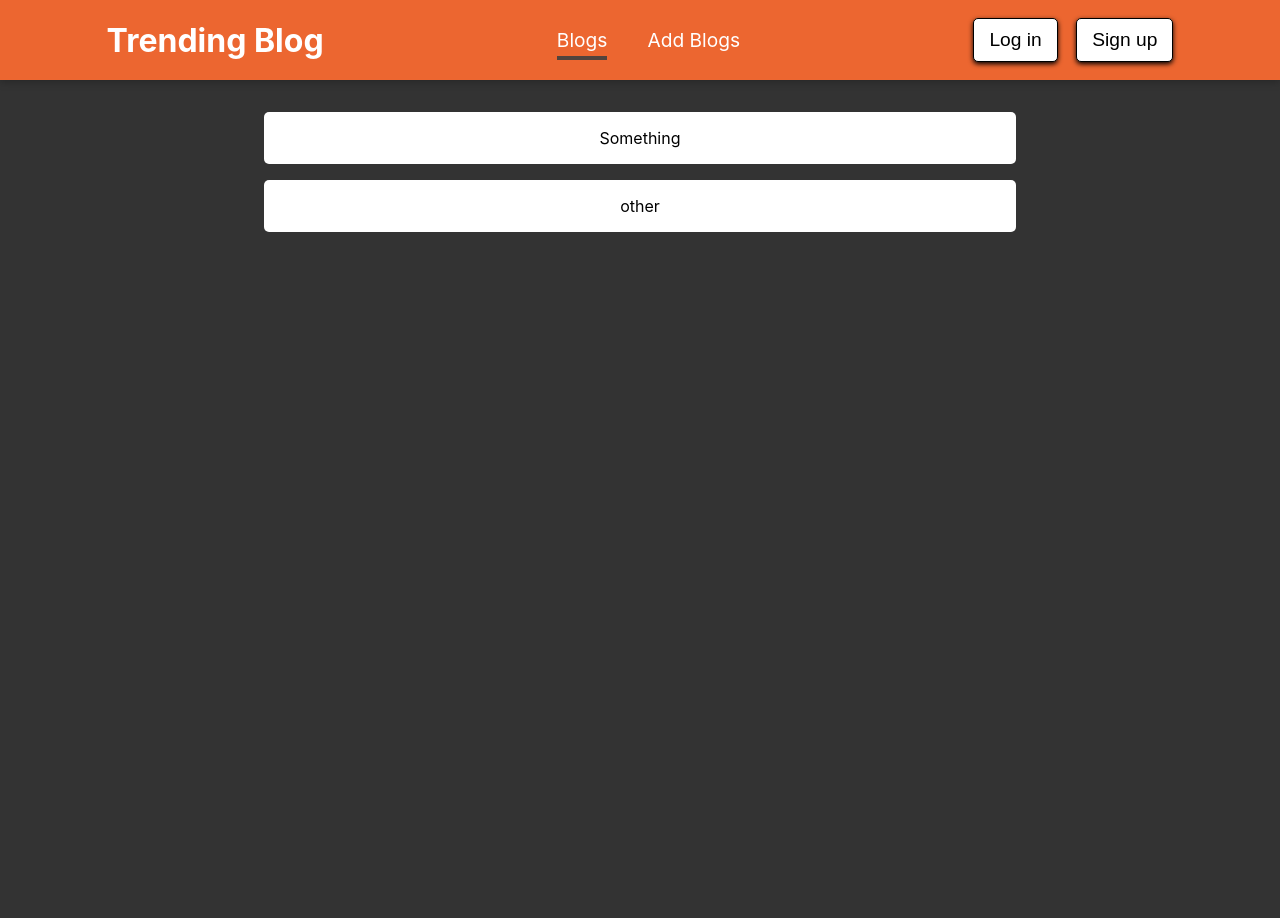
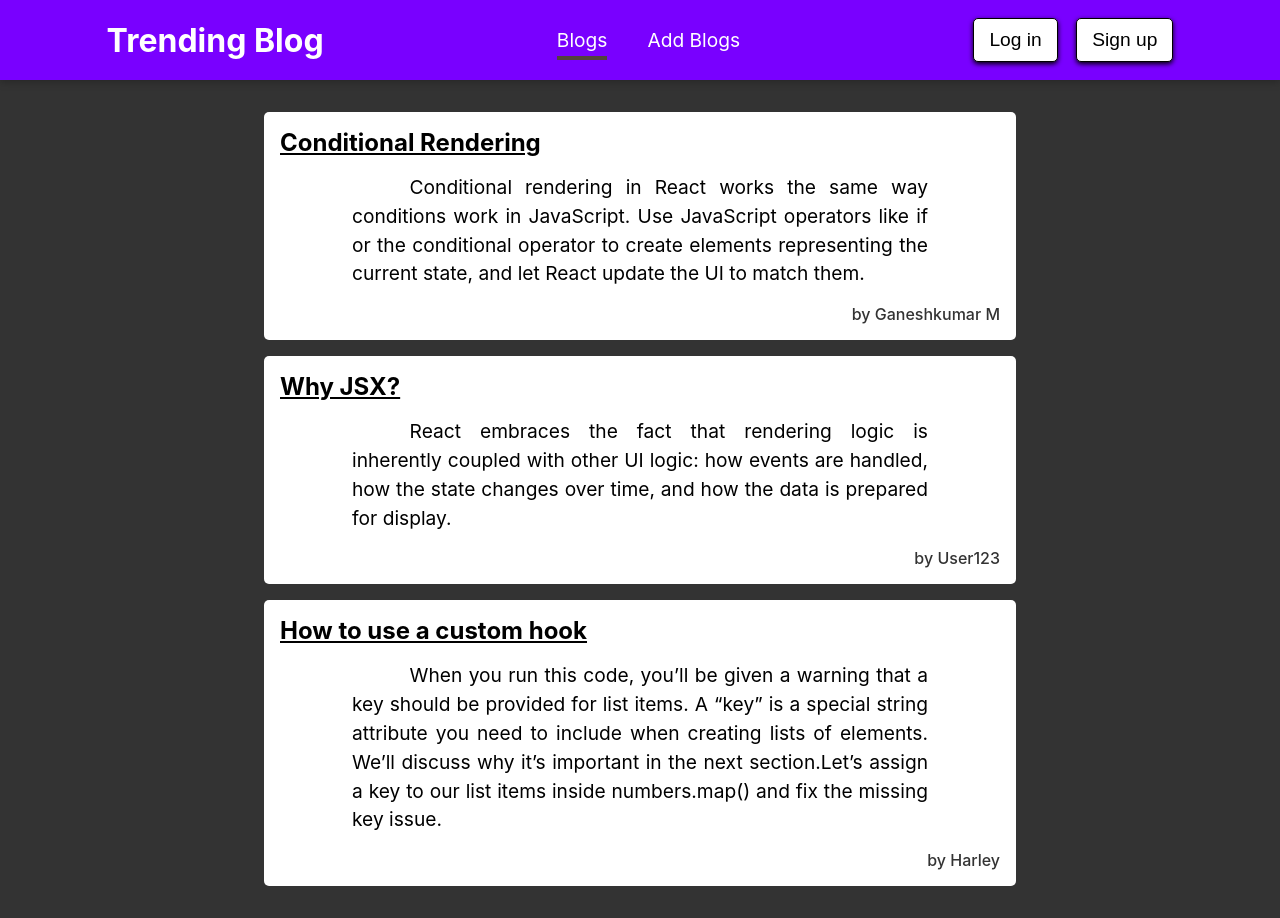
Before and after one commit to Ganeshkumar29401/ReactLogin, a React (Create React App) app: page /blogs in a window 1280 px wide. Before the commit the page ends 800 px from the top, so only its background shows below. Built offline with nearby package versions, Linux system fonts and the light colour scheme.

Commit message:
dummy bloglist added

```diff
--- a/src/components/Auth/auth.module.css
+++ b/src/components/Auth/auth.module.css
@@ -53,7 +53,7 @@
   }
 
   .inputControl input:focus {
-    border-color: black;
+    border-color: #7900FF;
     background-color: rgb(177, 201, 247);
   }
 
@@ -76,7 +76,7 @@
 
   .actions button {
     border: none;
-    background: #d16533;
+    background: #7900FF;
     padding: 0.6rem 0.8rem;
     margin: 0.6rem 0 1rem 0.5rem;
     color: #fff;
@@ -88,7 +88,7 @@
 
   .actions button:hover,
   .actions button:active {
-    background: #d16533;
+    background: #7900FF;
     color: #fff;
     transition: 0.2s;
   }
--- a/src/components/Blog/Blog.js
+++ b/src/components/Blog/Blog.js
@@ -1,9 +1,37 @@
 import classes from "./Blog.module.css";
+import BlogList from "./BlogList";
+const DummyData = [
+  {
+    id: "b1",
+    title: "Conditional Rendering",
+    description: "Conditional rendering in React works the same way conditions work in JavaScript. Use JavaScript operators like if or the conditional operator to create elements representing the current state, and let React update the UI to match them.",
+    author: "Ganeshkumar M",
+  },
+  {
+    id: "b2",
+    title: "Why JSX?",
+    description: "React embraces the fact that rendering logic is inherently coupled with other UI logic: how events are handled, how the state changes over time, and how the data is prepared for display.",
+    author: "User123",
+  },
+  {
+    id: "b3",
+    title: "How to use a custom hook",
+    description:
+      "When you run this code, you’ll be given a warning that a key should be provided for list items. A “key” is a special string attribute you need to include when creating lists of elements. We’ll discuss why it’s important in the next section.Let’s assign a key to our list items inside numbers.map() and fix the missing key issue.",
+    author: "Harley",
+  },
+];
 const Blog = (props) => {
   return (
     <ul className={classes.lists}>
-      <li>Something</li>
-      <li>other</li>
+      {DummyData.map((ele) => (
+        <BlogList
+          key={ele.id}
+          title={ele.title}
+          description={ele.description}
+          author={ele.author}
+        />
+      ))}
     </ul>
   );
 };
--- a/src/components/Blog/BlogForm.js
+++ b/src/components/Blog/BlogForm.js
@@ -1,7 +1,9 @@
 import useInput from "../../hooks/use-input";
 import classes from "./BlogForm.module.css";
+import {useNavigate} from 'react-router-dom';
 const BlogForm = (props) => {
   let formIsValid = false;
+  const navigate = useNavigate();
   const {
     value: enteredTitle,
     isValid: titleIsValid,
@@ -46,6 +48,7 @@ const BlogForm = (props) => {
     titleResetHandler();
     authorResetHandler();
     desResetHandler();
+    navigate('/blogs', {replace:false});
   };
   return (
       <form className={classes.formWrapper}>
--- a/src/components/Blog/BlogForm.module.css
+++ b/src/components/Blog/BlogForm.module.css
@@ -46,7 +46,7 @@
 .fields input:focus,
 .fields textarea:focus{
     outline: none;
-    border-color: #ec6630;
+    border-color: #7900FF;
     background: #e0d4fd;;
 }
 
@@ -85,6 +85,15 @@
     font-size: 1.2rem;
 }
 
+.form_actions button:nth-of-type(odd):disabled,
+.form_actions button:nth-of-type(odd):disabled:hover
+{
+    border-color: #ccc;
+    background-color: #fff;
+    color: #ccc;
+    cursor: not-allowed;
+}
+
 .form_actions button:nth-of-type(odd):hover,
 .form_actions button:nth-of-type(odd):active
 {
--- /dev/null
+++ b/src/components/Blog/BlogList.js
@@ -0,0 +1,15 @@
+import classes from './BlogList.module.css';
+
+const BlogList = props => {
+    return (<li>
+        <div className={classes.main}>
+            <h2>{props.title}</h2>
+            <p>{props.description}</p>
+        </div>
+        <div className={classes.author}>
+            <p>by {props.author}</p>
+        </div>
+    </li>);
+};
+
+export default BlogList;
--- /dev/null
+++ b/src/components/Blog/BlogList.module.css
@@ -0,0 +1,27 @@
+.main{
+    display: flex;
+    flex-direction: column;
+}
+
+.main h2{
+    text-align: left;
+    text-decoration: underline;
+}
+
+.main p{
+    width: 80%;
+    margin: 0 auto;
+    text-align: justify;
+    text-indent: 10%;
+    font-size: 1.2rem;
+    padding: 1rem 0;
+    line-height: 1.5;
+}
+
+.author{
+    display: flex;
+    flex-flow: row nowrap;
+    justify-content: flex-end;
+    color: #333;
+    font-weight: 500;
+}
--- a/src/components/Navigation/Header.module.css
+++ b/src/components/Navigation/Header.module.css
@@ -4,7 +4,7 @@
   left: 0;
   width: 100%;
   height: 5rem;
-  background-color: #ec6630;
+  background-color: #7900FF;
   color: white;
   display: flex;
   justify-content: space-around;
```
